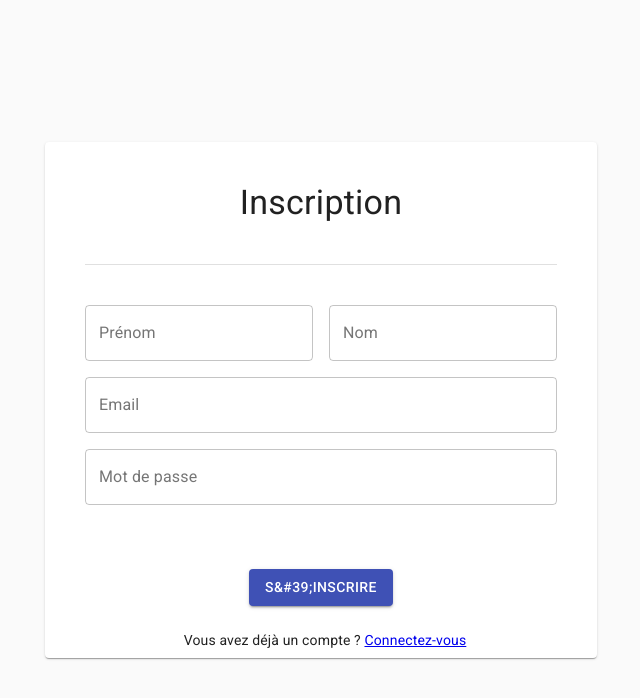
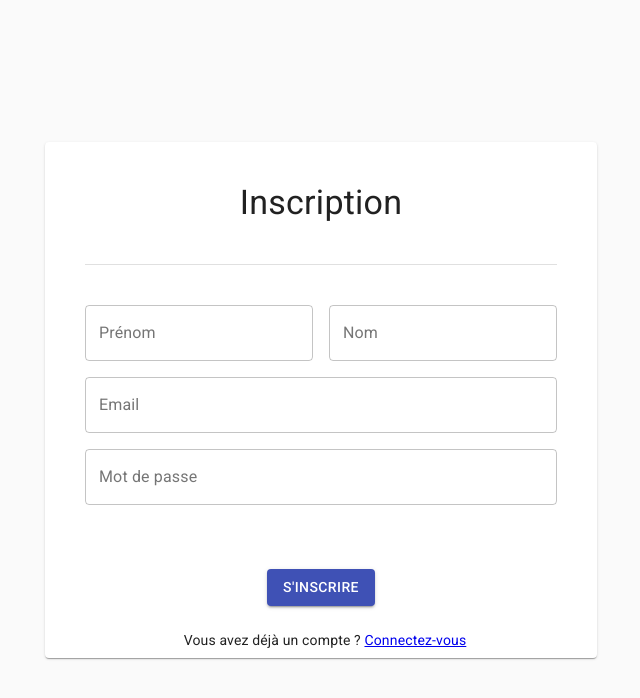
Before and after one commit to codbear/thot, a Next.js app: page /register in a window 1280 px wide. Shown: the top 698 px of the page, without its empty margins (319-959 px from the left). Built offline with nearby package versions, Linux system fonts and the light colour scheme.

Commit message:
fix(auth): fix typo in register form cta

```diff
--- a/modules/auth/components/AuthForm/AuthForm.tsx
+++ b/modules/auth/components/AuthForm/AuthForm.tsx
@@ -74,7 +74,7 @@ const AuthForm = ({ variant, handleSubmit, error, children }: AuthFormProps) =>
             color="primary"
             className={classes.submitButton}
           >
-            {variant === 'login' ? 'Se connecter' : 'S&#39;inscrire'}
+            {variant === 'login' ? 'Se connecter' : "S'inscrire"}
           </Button>
           {variant === 'login' ? (
             <Typography variant="body2">
```
